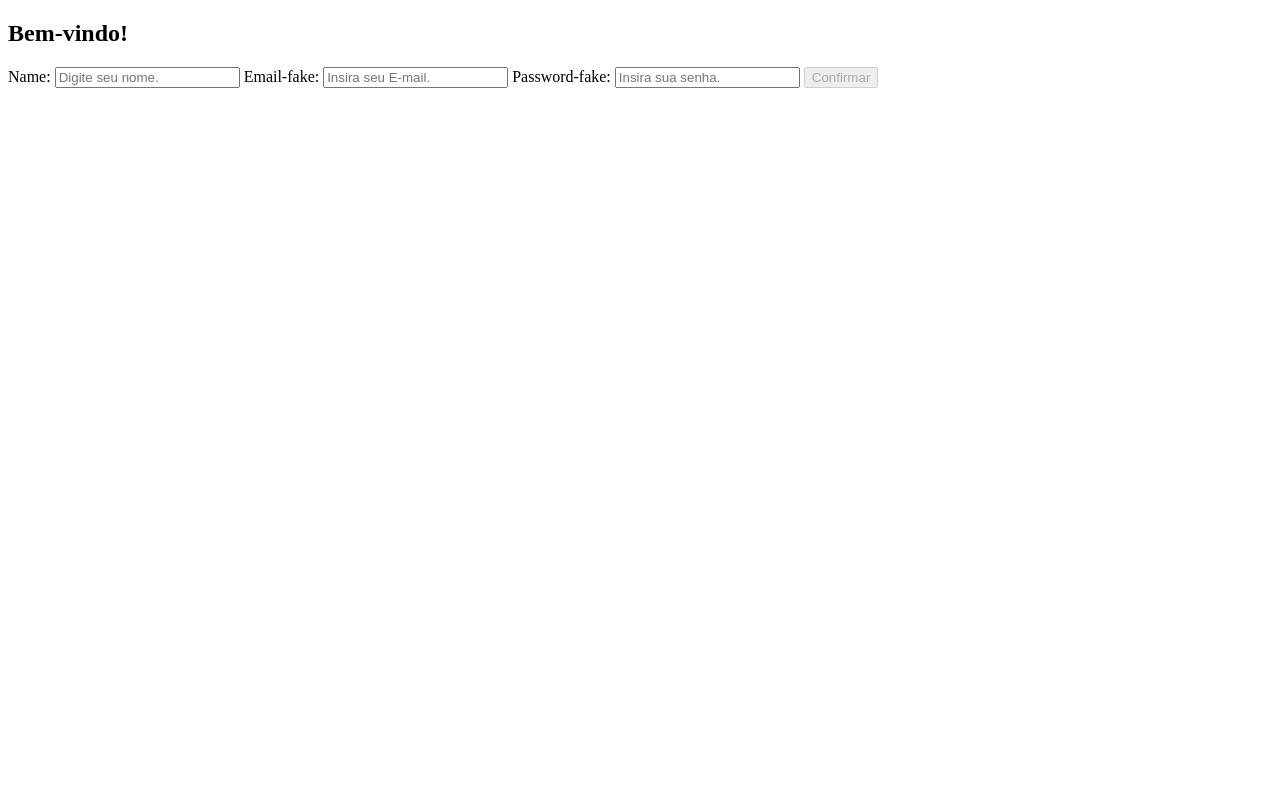
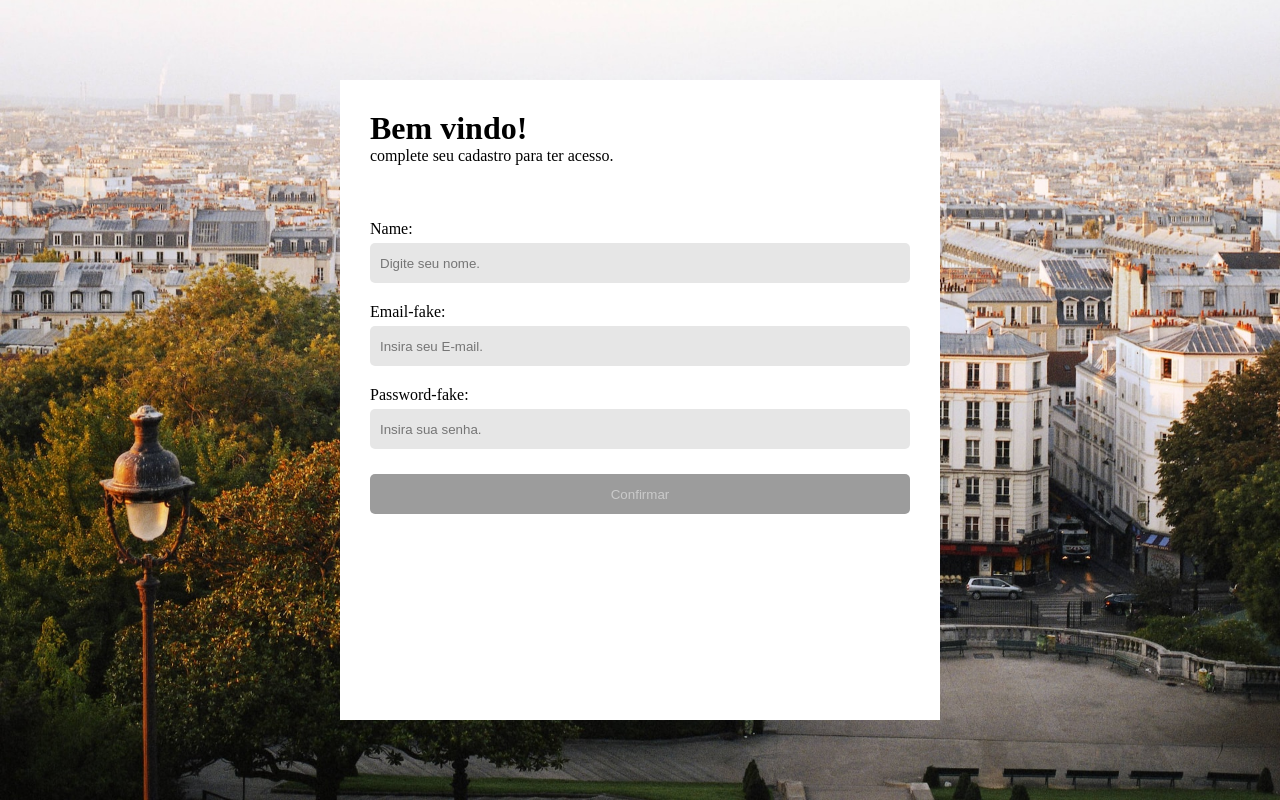
Before and after one commit to Bruno-rasq/JS-input-validation, a plain HTML site: page index.html in a window 1280 px wide. Drawn offline with Linux system fonts and the light colour scheme.

Commit message:
add um pouco de estilo

```diff
--- a/index.html
+++ b/index.html
@@ -6,33 +6,33 @@
     <title>javascript validation</title>
 
     <script src="/src/form.js" defer></script>
+    <link rel="stylesheet" href="/src/form.css">
+
 </head>
 <body>
 
-    <main>
-        <section>
-            <h1>Bem-vindo!</h1>
-        </section>
+    <form id="form" action="">
 
-        <form id="form" action="">
+        <div class="form-header">
+            <h1>Bem vindo!</h1>
+            <p>complete seu cadastro para ter acesso.</p>
+        </div>
 
         <label for="username">Name:</label>
         <input type="text" name="username" id="username" placeholder="Digite seu nome."
-            autocomplete="off">
+        autocomplete="off" class="inputfield">
 
         <label for="userEmail">Email-fake:</label>
         <input type="email" name="email" id="userEmail" placeholder="Insira seu E-mail."
-            autocomplete="off"
-            pattern="[a-z0-9._%+-]+@[a-z0-9.-]+\.[a-z]{2,63}$">
+        autocomplete="off" class="inputfield">
 
         <label for="userPassword">Password-fake:</label>
         <input type="password" name="password" id="userPassword" placeholder="Insira sua senha."
-            autocomplete="off">
+        autocomplete="off" class="inputfield">
 
-            <button type="submit" id="submit-btn" disabled>Confirmar</button>
+        <button type="submit" id="submit-btn" disabled class="submitbtn">Confirmar</button>
 
     </form>
 
-    </main>
 </body>
 </html>
--- /dev/null
+++ b/src/form.css
@@ -0,0 +1,68 @@
+*{
+    padding: 0;
+    margin: 0;
+    box-sizing: border-box;
+}
+
+body{
+
+    width: 100vw;
+    height: 100vh;
+
+    background: url('/assets/background.jpg');
+    background-size: cover;
+    background-position: center bottom;
+    display: flex;
+    justify-content: center;
+    align-items: center;
+
+}
+
+#form{
+
+    width: 600px;
+    height: 80%;
+    background-color: #ffffff;
+    padding: 30px;
+
+    display: flex;
+    flex-direction: column;
+}
+
+.form-header{
+
+    height: 50px;
+    margin-bottom: 60px;
+}
+
+.inputfield,
+.submitbtn{
+
+    height: 40px;
+    padding: 10px;
+    margin: 5px 0 20px 0;
+    border: none;
+    outline: none;
+    border-radius: 5px;
+}
+
+.inputfield{
+    background-color: rgb(230, 230, 230);
+}
+
+.submitbtn{
+
+    display: flex;
+    align-items: center;
+    justify-content: center;
+
+    background-color: rgb(157, 241, 48);
+    color: white;
+    cursor: pointer;
+}
+
+.submitbtn:disabled{
+
+    background-color: rgb(156, 156, 156);
+    color: rgb(202, 202, 202);
+}
--- a/src/form.js
+++ b/src/form.js
@@ -14,6 +14,14 @@ class User  {
         this.email = email,
         this.password = password
     }
+}
+
+const resetForm = () => {
+
+    Input_Name.value = ''
+    Input_Email.value = ''
+    Input_password.value = ''
+    btn_submit.setAttribute('disabled', '')
 }
 
 const validateName = (name) => {
@@ -75,14 +83,10 @@ const handleForm = (event) => {
     const newUser = new User(Input_Name.value, Input_Email.value, Input_password.value)
     console.log(newUser)
 
-    Input_Name.value = ''
-    Input_Email.value = ''
-    Input_password.value = ''
-
-    // form.submit()
+    resetForm()
 }
 
-const listenner = () => {
+const enableBtnSubmit = () => {
 
     if(Input_Name.value != '' && Input_Email.value != '' && Input_password.value != ''){
         btn_submit.removeAttribute('disabled')
@@ -93,5 +97,6 @@ const listenner = () => {
 }
 
 
-window.addEventListener('input', listenner)
+
+window.addEventListener('input', enableBtnSubmit)
 form.addEventListener('submit', handleForm)
```
Also changed, not shown: src/script.js (deleted, +0 -41 lines), assets/background.jpg (added). Lines whose indentation alone changed are shown as unchanged.
